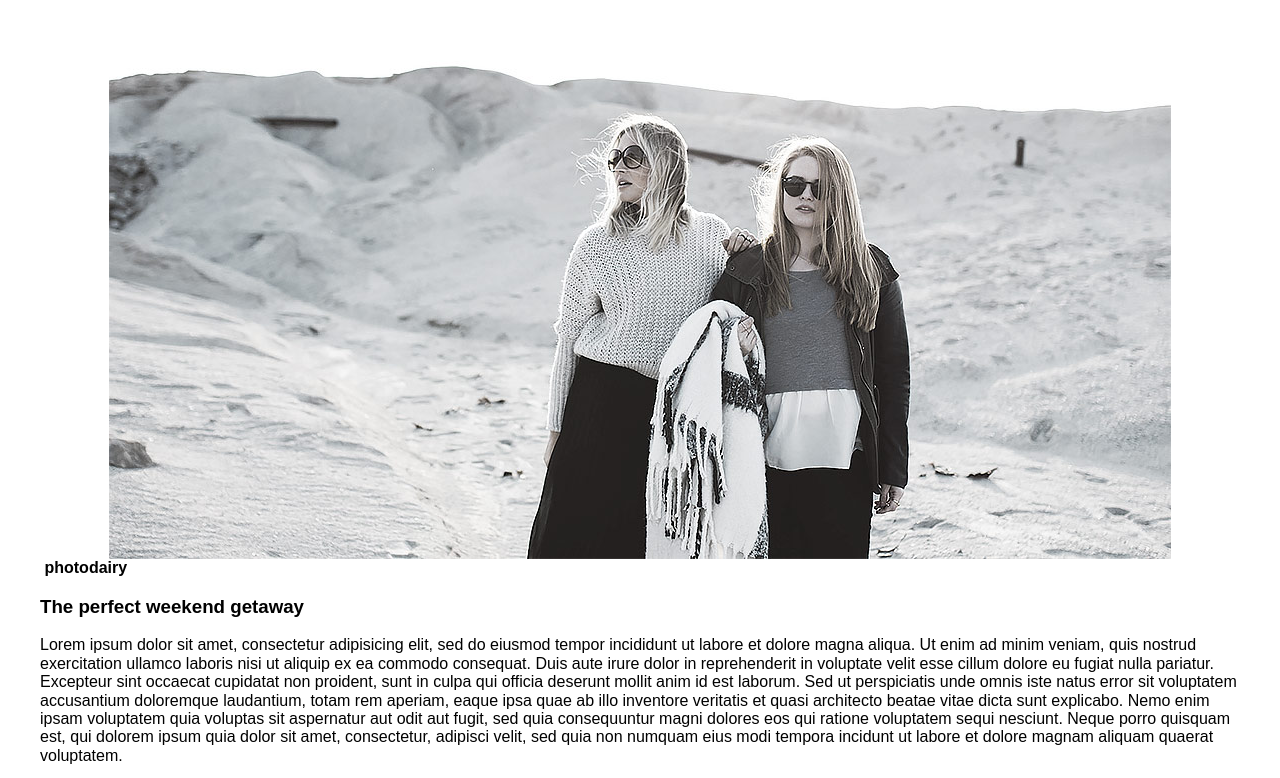
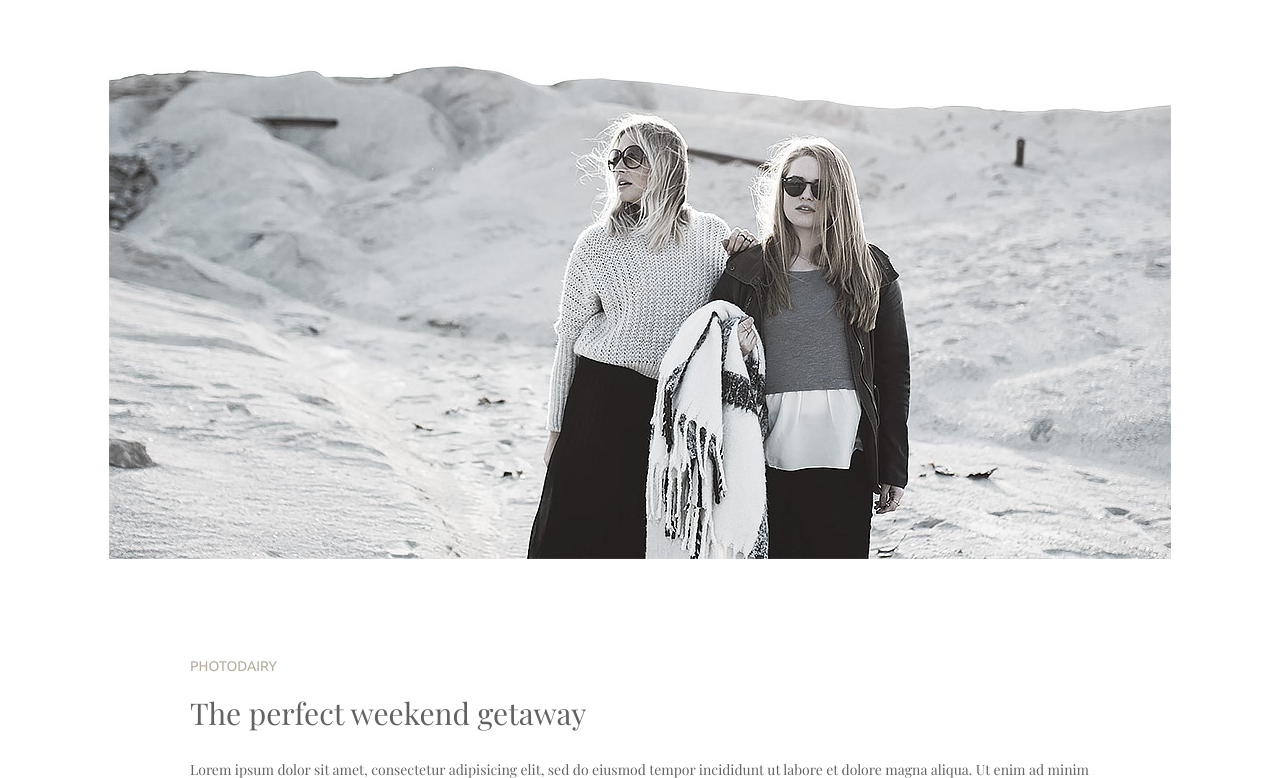
Before and after one commit to EugeneAndrievsky/minimo, a plain HTML site: page index.html in a window 1280 px wide. Shown: the part 116-894 px from the top of the page. Drawn offline with nearby package versions, Linux system fonts and the light colour scheme.

Commit message:
оформил главный пост

```diff
--- a/css/style.css
+++ b/css/style.css
@@ -28,6 +28,7 @@ body {
 .main-header {
   height: 605px;
   padding-top: 70px;
+  margin-bottom: 100px;
   line-height: 1em;
   text-transform: uppercase;
   background: url("../img/main-full.jpg") no-repeat center;
@@ -72,3 +73,39 @@ body {
 .main-navigation li:last-child a{
   float: right;
 }
+
+.main-post {
+  margin-bottom: 135px;
+}
+
+main b {
+  display: block;
+  font-family: 'Ubuntu', sans-serif;
+  font-size: 14px;
+  line-height: 1em;
+  text-transform: uppercase;
+  font-weight: 400;
+  color: #b4ad9e;
+}
+
+main p + b {
+  margin-top: 50px;
+}
+
+main h3 {
+  margin-top: 25px;
+  margin-bottom: 30px;
+
+  font-family: 'Playfair Display', serif;
+  font-size: 30px;
+  line-height: 1em;
+  font-weight: 400;
+  color: #626262;
+}
+
+main p {
+  font-family: 'Playfair Display', serif;
+  font-size: 14px;
+  line-height: 24px;
+  color: #626262;
+}
--- a/index.html
+++ b/index.html
@@ -24,8 +24,7 @@
 </header>
 
 <main>
-  <article class="main-post">
-    <img src="img/main.jpg" alt="">
+  <article class="main-post container">
     <b>photodairy</b>
     <h3>The perfect weekend getaway</h3>
     <p>Lorem ipsum dolor sit amet, consectetur adipisicing elit, sed do eiusmod tempor incididunt ut labore et dolore magna aliqua. Ut enim ad minim veniam, quis nostrud exercitation ullamco laboris nisi ut aliquip ex ea commodo consequat. Duis aute irure dolor in reprehenderit in voluptate velit esse cillum dolore eu fugiat nulla pariatur. Excepteur sint occaecat cupidatat non proident, sunt in culpa qui officia deserunt mollit anim id est laborum. Sed ut perspiciatis unde omnis iste natus error sit voluptatem accusantium doloremque laudantium, totam rem aperiam, eaque ipsa quae ab illo inventore veritatis et quasi architecto beatae vitae dicta sunt explicabo. Nemo enim ipsam voluptatem quia voluptas sit aspernatur aut odit aut fugit, sed quia consequuntur magni dolores eos qui ratione voluptatem sequi nesciunt. Neque porro quisquam est, qui dolorem ipsum quia dolor sit amet, consectetur, adipisci velit, sed quia non numquam eius modi tempora incidunt ut labore et dolore magnam aliquam quaerat voluptatem.</p>
```
